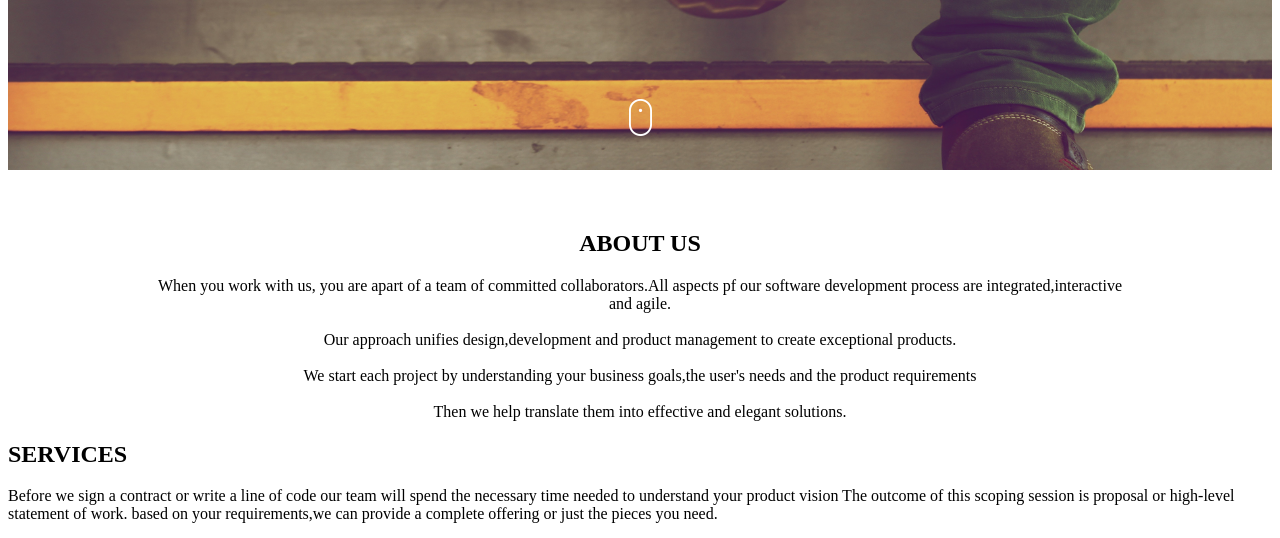
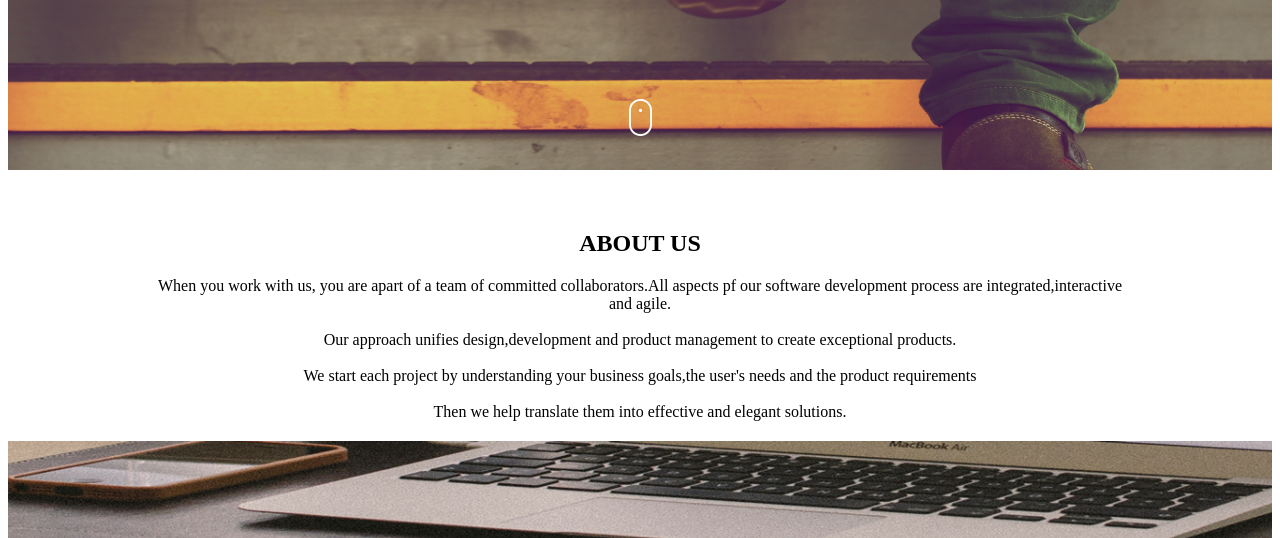
Before and after one commit to mfannick/week3-project, a plain HTML site: page index.html in a window 1280 px wide. Shown: the part 262-800 px from the top of the page. Drawn offline with Linux system fonts and the light colour scheme.

Commit message:
adding a background for services section in css,alignment of the text at the center its color and the padding of the image

```diff
--- a/css/styles.css
+++ b/css/styles.css
@@ -25,3 +25,21 @@ header{
     margin-top: 60px;
 }
 /****************************************End of Section1-About us***************************/
+
+/********************************************Section2-Services******************************/
+.services1{
+    background-image: url("../images/backgrounds/s_image.jpg");
+    background-repeat: no-repeat;
+    background-size: cover;
+    text-align: center;
+    color: white;
+    padding-bottom: 180px;
+}
+.services2{
+    padding-top: 140px;
+}
+.services3{
+    margin-top: -15px;
+}
+
+/****************************************End of Section2-Services***************************/
--- a/index.html
+++ b/index.html
@@ -39,11 +39,11 @@
 
 <!--------------------------------------Section2-Services----------------------------------->
         <section class="services1">
-           <h2>SERVICES</h2>
-           <p>Before we sign a contract or write a line of code our team will spend the
-              necessary time needed to understand your product vision The outcome of this
-              scoping session is proposal or high-level statement of work. based on your
-              requirements,we can provide a complete offering or just the pieces you need.
+           <h2 class="services2">SERVICES</h2>
+           <p class="services3"><strong>Before we sign a contract or write a line of code our team will spend the
+              necessary time needed to understand your product vision<br><br> The outcome of this
+              scoping session is proposal or high-level statement of work.<br><br> based on your
+              requirements,we can provide a complete offering or just the pieces you need.</strong>
            </p>
         </section>
 <!----------------------------------End of Section2-Services-------------------------------->
```
